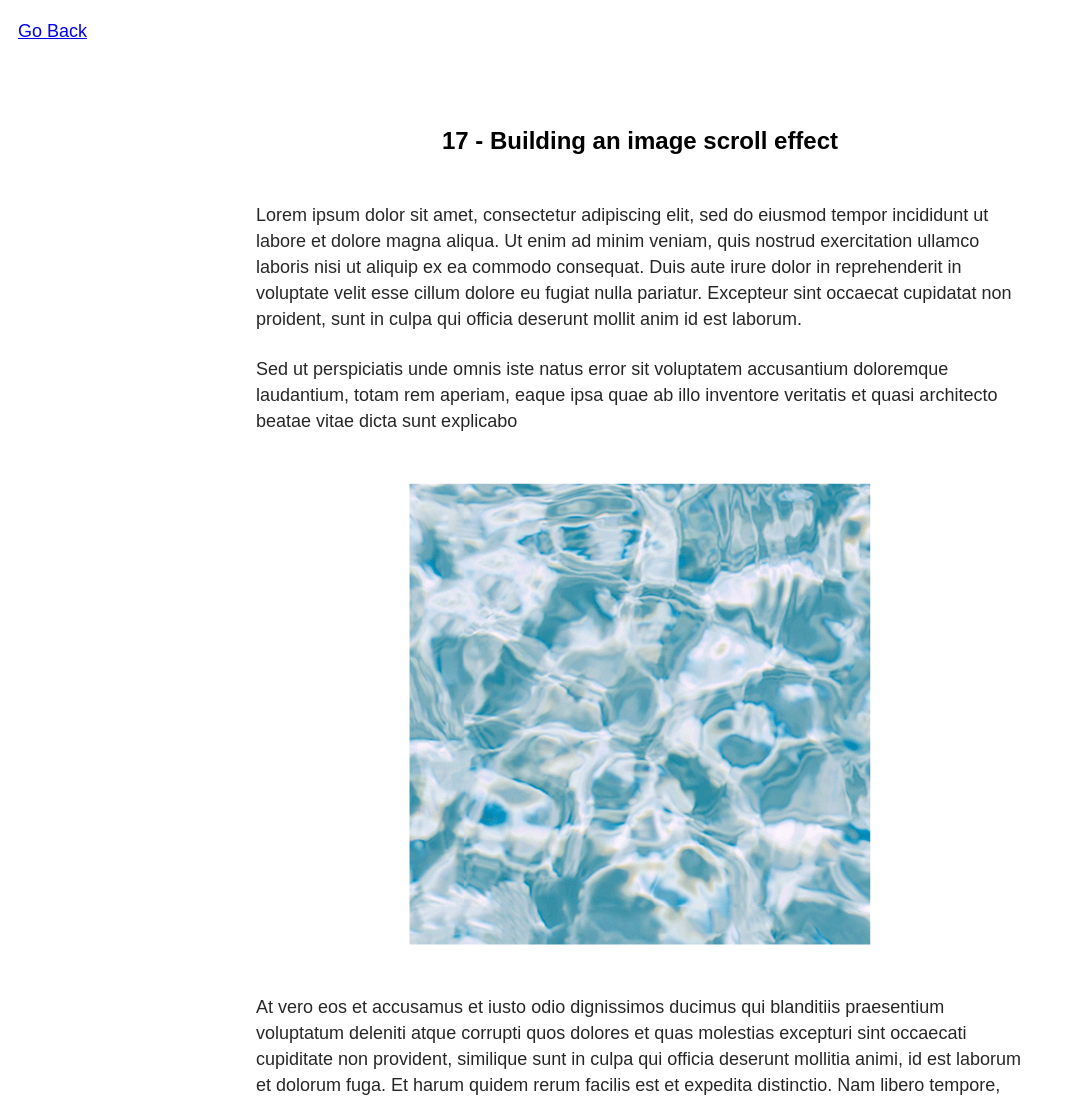
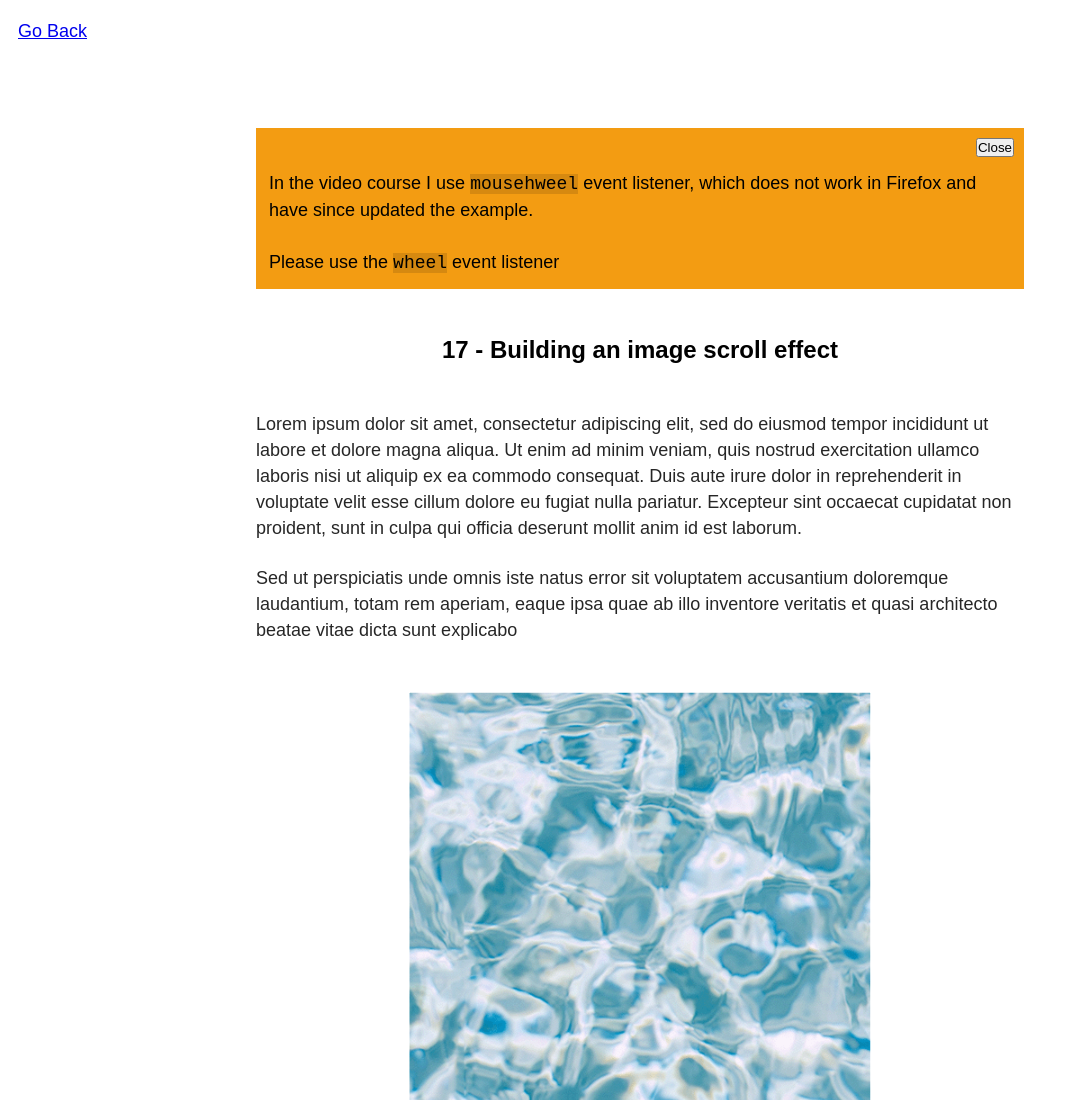
Before and after one commit to gnikoloff/practical-webgl-from-scratch-course, a website: page src/17-building-an-image-scroll-effect.html in a window 1280 px wide. Shown: the top 1100 px of the page, without its empty margins (0-1069 px from the left). Drawn offline with Linux system fonts and the light colour scheme; animation ran at ten frames a second.

Commit message:
use "wheel" event listener instead of "mousewheel"

```diff
--- a/src/17-building-an-image-scroll-effect.html
+++ b/src/17-building-an-image-scroll-effect.html
@@ -51,6 +51,28 @@
       margin-bottom: 1.5rem;
     }
 
+    .warn {
+      position: relative;
+      background: #f39c12;
+      padding: 42px 13px 13px 13px;
+      margin-bottom: 3rem;
+    }
+
+    .warn.hidden {
+      display: none;
+    }
+
+    .close-warn {
+      position: absolute;
+      top: 10px;
+      right: 10px;
+    }
+
+    code {
+      background: rgba(0, 0, 0, 0.12);
+      font-family: monospace;
+    }
+
   </style>
 
 </head>
@@ -60,6 +82,13 @@
 
   <div id="container">
     <main>
+      <div class="warn">
+        <button class="close-warn">Close</button>
+        In the video course I use <code>mousehweel</code> event listener, which does not work in Firefox and have since updated the example.
+        <br/>
+        <br/>
+        Please use the <code>wheel</code> event listener
+      </div>
       <h1>17 - Building an image scroll effect</h1>
       <p>
         Lorem ipsum dolor sit amet, consectetur adipiscing elit, sed do eiusmod tempor incididunt ut labore et dolore magna aliqua. Ut enim ad minim veniam, quis nostrud exercitation ullamco laboris nisi ut aliquip ex ea commodo consequat. Duis aute irure dolor in reprehenderit in voluptate velit esse cillum dolore eu fugiat nulla pariatur. Excepteur sint occaecat cupidatat non proident, sunt in culpa qui officia deserunt mollit anim id est laborum.
@@ -176,7 +205,7 @@
       })
       .catch(error => console.error(error))
 
-    window.addEventListener('mousewheel', onScroll)
+    window.addEventListener('wheel', onScroll)
 
     function onScroll (event) {
       scrollOffset += event.deltaY * 0.002
@@ -311,6 +340,29 @@
       gl.deleteProgram(program)
     }
 
+
+    // Example utils
+    (function () {
+      const warnDialog = document.getElementsByClassName('warn')[0]
+      const closeButton = document.getElementsByClassName('close-warn')[0]
+      const localStorageName = 'webgl-course-example-17-warn-accept'
+      try {
+        if (localStorage.getItem(localStorageName)) {
+          warnDialog.classList.add('hidden')
+        }
+      } catch (err) {
+        // ...
+      }
+      closeButton.addEventListener('click', () => {
+        warnDialog.classList.add('hidden')
+        try {
+          localStorage.setItem(localStorageName, true)
+        } catch (err) {
+          // ...
+        }
+      })
+    })()
+
   </script>
 
 
```
